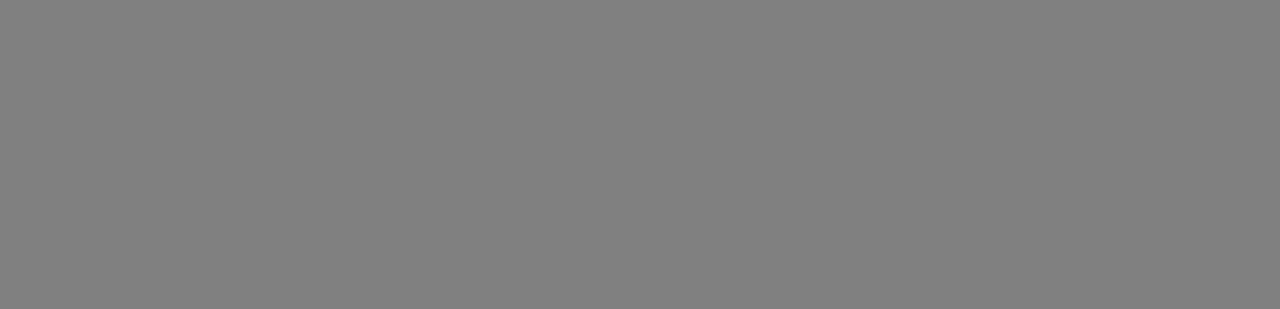
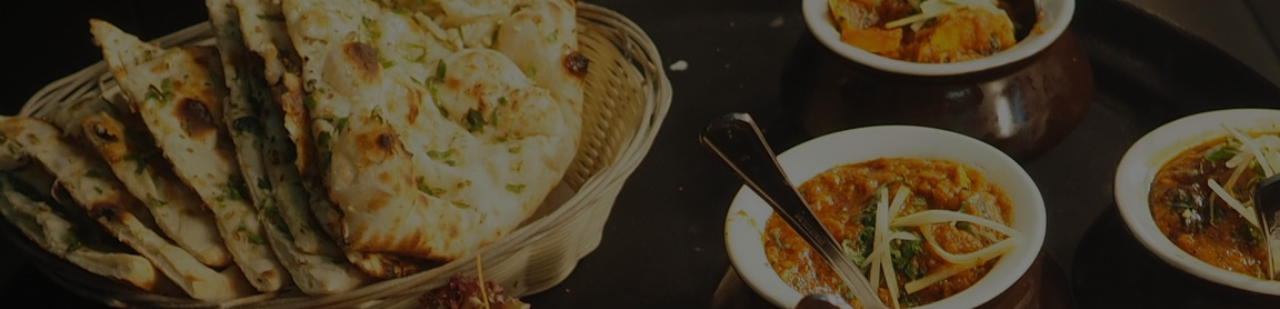
Before and after one commit to Fransco35/resturantsite, a plain HTML site: page index.html in a window 1280 px wide. Shown: the top 309 px of the page. Drawn offline with nearby package versions, Linux system fonts and the light colour scheme; the site is published under a folder, as on GitHub Pages, so addresses that start at the root find nothing.

Commit message:
Update style.css

```diff
--- a/css/style.css
+++ b/css/style.css
@@ -37,7 +37,7 @@ h1{
 
 
 #wrapper,#projects,#about,#contact{
-background-image: url(/images/image9.jpg);
+background-image: url('../images/image9.jpg');
 background-repeat: no-repeat;
 background-size: cover;
 box-shadow: inset 0 0 0 100vw rgba(0,0,0,0.5);
```
